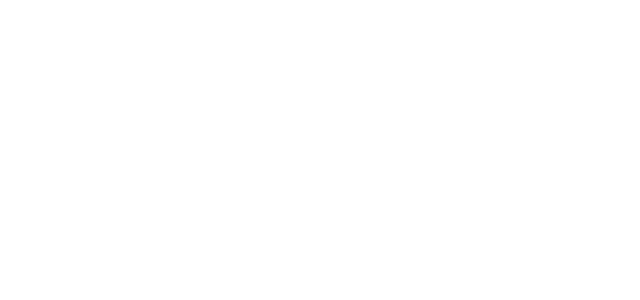
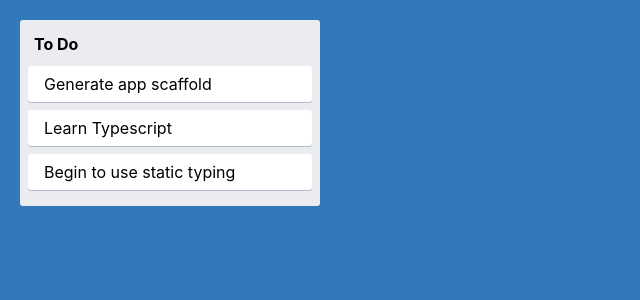
Before and after one commit to stallionunleashed79/trello-application, a React (Create React App) app: page / in a window 1280 px wide. Shown: the top 300 px of the page, without its empty margins (0-640 px from the left). Built offline with nearby package versions, Linux system fonts and the light colour scheme.

Commit message:
Created custom react components for card and column

```diff
--- a/src/App.tsx
+++ b/src/App.tsx
@@ -1,4 +1,8 @@
+import Column from './components/Column';
+import { AppContainer } from './styles'
 
 export function App() {
-  return null;
+  return <AppContainer>
+    <Column text="To Do"></Column>
+  </AppContainer>;
 }
--- /dev/null
+++ b/src/components/Card.tsx
@@ -0,0 +1,9 @@
+import { CardContainer } from "../styles";
+
+type CardProps = {
+    text: string;
+}
+
+export const Card = ({ text }: CardProps) => {
+    return <CardContainer>{ text }</CardContainer>
+}
--- /dev/null
+++ b/src/components/Column.tsx
@@ -0,0 +1,16 @@
+import { ColumnContainer, ColumnTitle } from "../styles";
+import { Card } from "./Card";
+
+type ColumnProps = {
+    text: string;
+}
+
+const Column = ({ text }: ColumnProps) =>
+    <ColumnContainer>
+        <ColumnTitle>{text}</ColumnTitle>
+        <Card text="Generate app scaffold"/>
+        <Card text="Learn Typescript"/>
+        <Card text="Begin to use static typing"/>
+    </ColumnContainer>
+
+export default Column;
```
